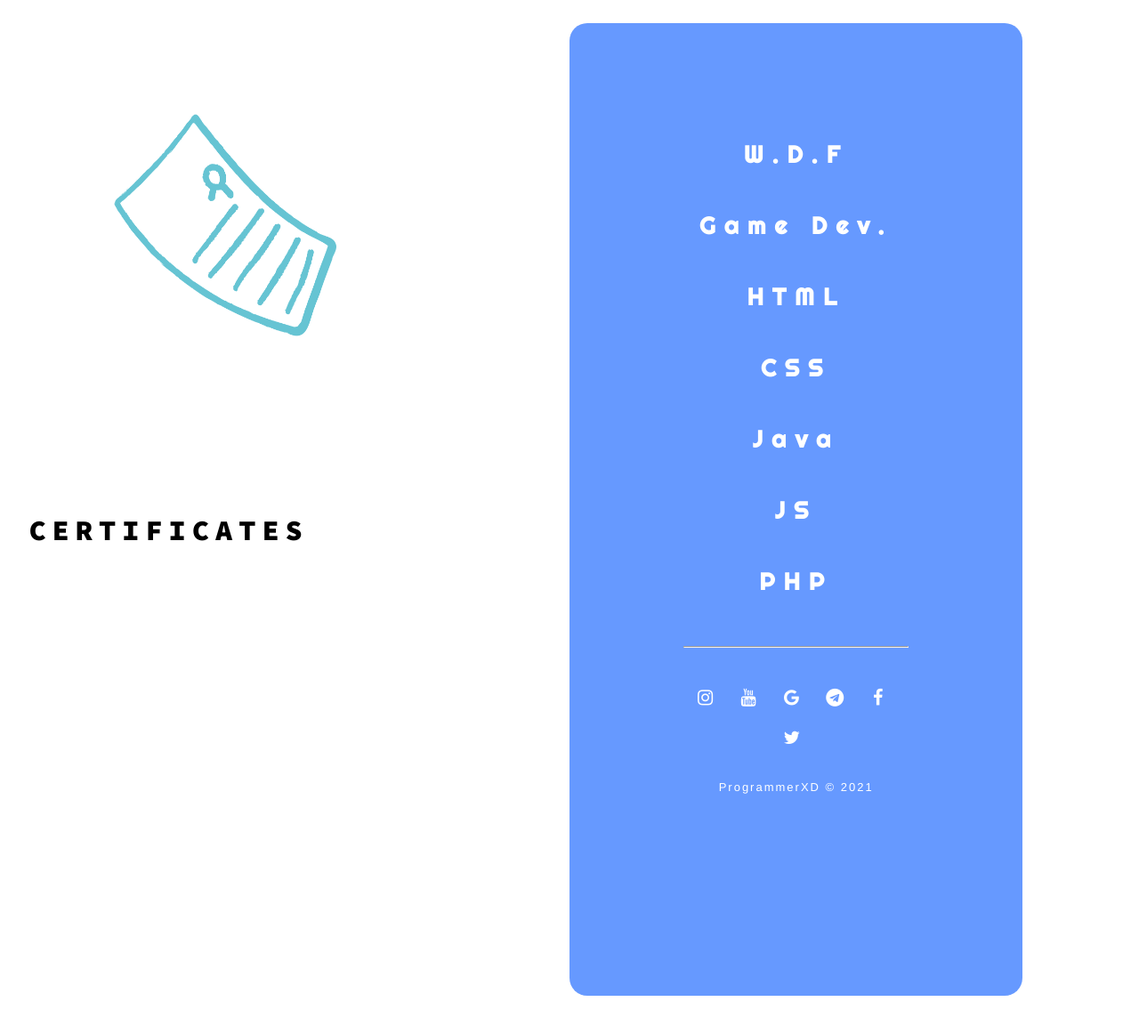
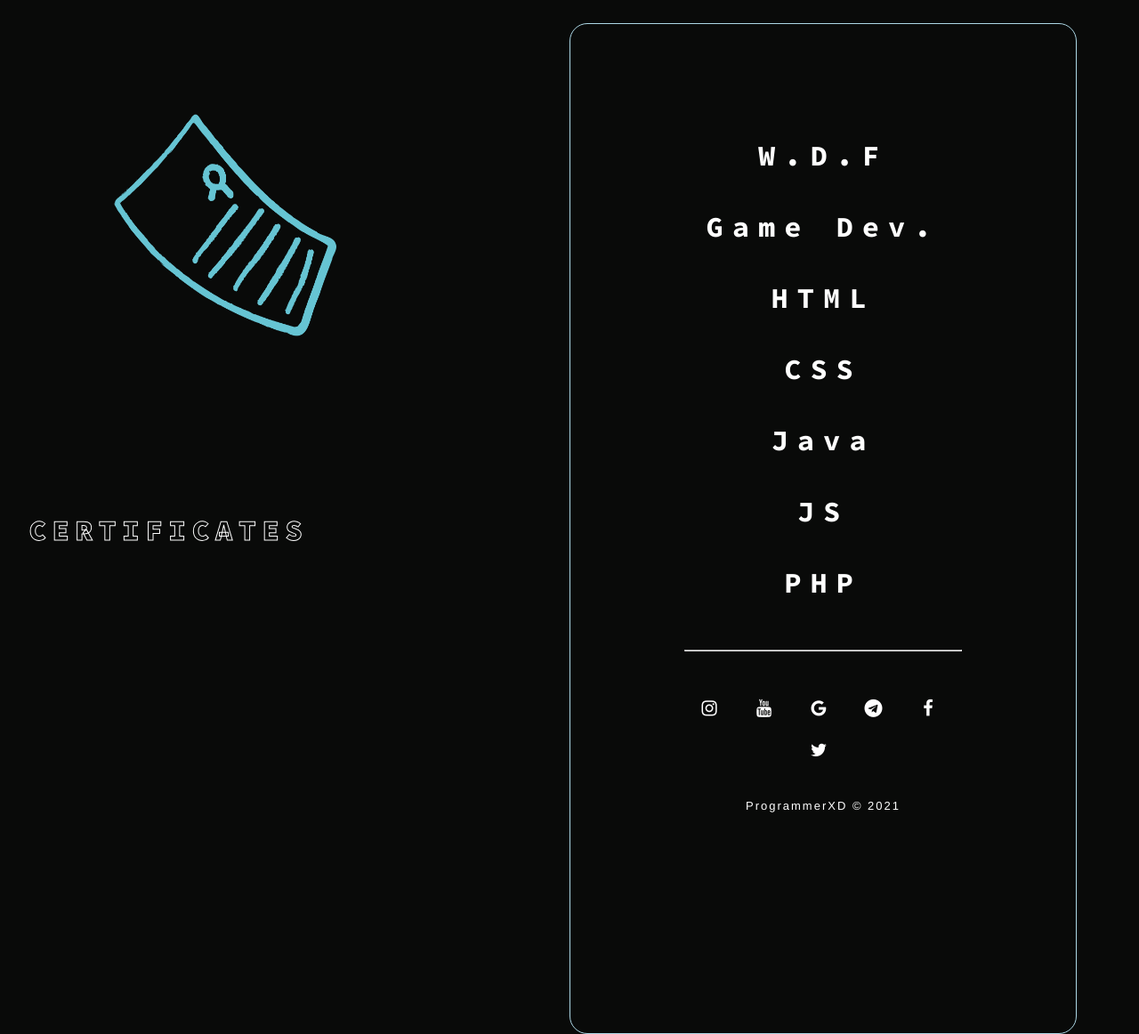
Before and after one commit to realpxd/ProgrammerXD, a PHP site: page /Certificates.html in a window 1280 px wide. Shown: the whole page at 89% size. Before the commit the page ends 1119 px from the top, so only its background shows below. Run offline with PHP 8.4, Linux system fonts and the light colour scheme; some libraries are stand-ins or nearby versions.

Commit message:
Add files via upload

```diff
--- a/assets/css/certificate.css
+++ b/assets/css/certificate.css
@@ -2,16 +2,22 @@
 @import url('https://fonts.googleapis.com/css2?family=Righteous&display=swap');
 *{
     margin:0;
+    --webkit-user-select:none;
+    -webkit-tap-highlight-color: transparent;
 }
 body{
     justify-content:center;
     align-items:center;
     text-align:center;
     font-family: 'Source Code Pro', monospace;
+    background: #090a09;
 }
 h1{
     letter-spacing:7px;
     font-weight:900;
+    -webkit-text-stroke: 1px white;
+    text-stroke: 2px red;
+    color:transparent;
 }
 a{
     text-decoration:none;
@@ -19,22 +25,29 @@ a{
     letter-spacing:10px;
     line-height:50px;
     transition:0.4s;
+
 }
 a:hover{
     background-color:none;
     color:;
-    text-shadow:0 0 50px black;
+    text-shadow:0 0 50px silver;
+    -webkit-text-stroke: 1px white;
+    text-stroke: 2px red;
+    color:transparent;
 }
 #All{
    justify-content:center;
    align-items:center;
    text-align:center;
-   background-color:#6699FF;
+   border:1px solid lightblue;
+   color:black;
+   //background-color:#6699FF;
+   background: #090a09;
    border-radius:20px;
    margin:2%;
    padding:10%;
-   font-size:20pt;
-   font-family: 'Righteous', cursive;
+   font-size:24pt;
+
    font-weight:900;
 }
 .box {
@@ -44,6 +57,7 @@ a:hover{
   width:100%;
   padding-top:5%;
   overflow:hidden;
+  color:black;
 }
 	.box .footer .social {
 		  text-align:center;
@@ -65,6 +79,9 @@ a:hover{
 			  border:none;
 			  transform:scale(1.2);
 			  text-shadow:0 0px 25px black;
+			  -webkit-text-stroke: 1px white;
+			  text-stroke: 2px red;
+			  color:transparent;
 		}
 	.box .footer .copyright {
 		  font-size:13px;
@@ -103,3 +120,21 @@ a:hover{
         line-height:40px;
     }
 }
+
+
+.particles{
+	display:block;
+	position:absolute;
+	height:15px; width:15px;
+	background:orange;
+	border-radius:5px;
+	animation:mv eval('rand')s ease-in infinite alternate-reverse;
+}
+@element '#animation' {
+  .particles {
+    animation-duration: eval('rand')s;
+  }
+ }
+@keyframes mv {
+	to{transform:rotate(360deg) translate(0%,60%);}
+}
```
